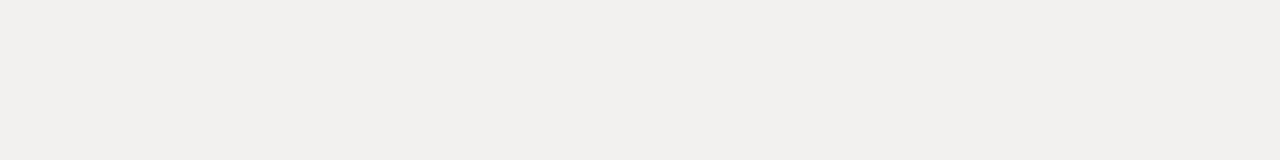
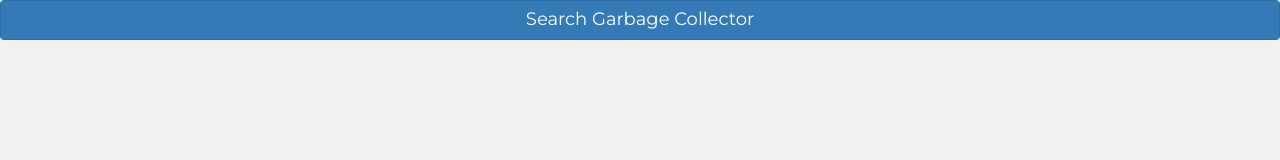
Before and after one commit to neekodev/gqck, a plain HTML site: page index.html in a window 1280 px wide. Drawn offline with nearby package versions, Linux system fonts and the light colour scheme; some packages are replaced by stand-ins of ours.

Commit message:
demo app

```diff
--- a/custom.css
+++ b/custom.css
@@ -3,6 +3,8 @@ html, body {
 	height: 100%;
 	margin: 0;
 	padding: 0;
+	background-color: #F2F1EF;
+	overflow: hidden;
 }
 body {
     font-family: 'Montserrat', sans-serif;
@@ -12,7 +14,6 @@ h1{
 }
 #map {
 	height: 100%;
-	background-color: #F2F1EF;
 }
 
 .info-window {
@@ -31,5 +32,13 @@ h1{
 
 #intro {
 	height: 100%;
-	background-color: #F2F1EF;
 }
+
+#search {
+  font-size:0.875em;
+  display:block;
+  left:-60px;
+  width:100%;
+  top: 0;
+  font-size: 18px;
+}
--- a/custom.js
+++ b/custom.js
@@ -1,4 +1,46 @@
 $(function () {
+    function defMap() {
+
+        var location = new google.maps.LatLng(10.3417, 123.8975);
+
+        var mapCanvas = document.getElementById('map');
+        var mapOptions = {
+            center: location,
+            zoom: 16,
+            panControl: false,
+            mapTypeId: google.maps.MapTypeId.ROADMAP,
+            disableDefaultUI: true
+        }
+        var map = new google.maps.Map(mapCanvas, mapOptions);
+
+        var marker = new google.maps.Marker({
+            position: location,
+            map: map
+        });
+
+        var contentString = '<div class="info-window">' +
+                '<h3>Margo Polo Cebu</h3>' +
+                '<div class="info-content">' +
+                '<p>Your Location.</p>' +
+                '</div>' +
+                '</div>';
+
+        var infowindow = new google.maps.InfoWindow({
+            content: contentString,
+            maxWidth: 400
+        });
+
+        marker.addListener('click', function () {
+            infowindow.open(map, marker);
+        });
+
+        var styles = [{"featureType": "landscape", "stylers": [{"saturation": -100}, {"lightness": 65}, {"visibility": "on"}]}, {"featureType": "poi", "stylers": [{"saturation": -100}, {"lightness": 51}, {"visibility": "off"}]}, {"featureType": "road.highway", "stylers": [{"saturation": -100}, {"visibility": "simplified"}]}, {"featureType": "road.arterial", "stylers": [{"saturation": -100}, {"lightness": 30}, {"visibility": "on"}]}, {"featureType": "road.local", "stylers": [{"saturation": -100}, {"lightness": 40}, {"visibility": "on"}]}, {"featureType": "transit", "stylers": [{"saturation": -100}, {"visibility": "off"}]}, {"featureType": "administrative.province", "stylers": [{"visibility": "off"}]}, {"featureType": "water", "elementType": "labels", "stylers": [{"visibility": "on"}, {"lightness": -25}, {"saturation": -100}]}, {"featureType": "water", "elementType": "geometry", "stylers": [{"hue": "#46bcec"}]}];
+
+        map.set('styles', styles);
+
+    }
+
+    google.maps.event.addDomListener(window, 'load', defMap);
 
     function initMap() {
         var collectorLocation = new google.maps.LatLng(10.327344, 123.906180);
@@ -80,11 +122,14 @@ $(function () {
         map.set('styles', styles);
     }
 
-    google.maps.event.addDomListener(window, 'load', initMap);
+    var search = document.getElementById('search');
+    google.maps.event.addDomListener(search, 'click', initMap);
 
     $('#map').hide();
+    $('#search').hide();
     $('#intro').delay(3000).fadeOut("slow", function() {
         $( "#map" ).fadeIn( "slow", function() {
+            $('#search').show();
         });
     });
 });
--- a/index.html
+++ b/index.html
@@ -8,6 +8,9 @@
         <link href='custom.css' rel='stylesheet' type='text/css'>
     </head>
     <body>
+        <div>
+            <button id="search" class="btn btn-primary">Search Garbage Collector</button>
+        </div>
         <div id="intro">
             <div class="images">
                 <img src="gqck.png" alt="Paris" class="center">
@@ -16,7 +19,6 @@
         <div id="map">
 
         </div>
-
         <script src="https://code.jquery.com/jquery-1.12.0.min.js"></script>
         <script src="https://maxcdn.bootstrapcdn.com/bootstrap/3.3.6/js/bootstrap.min.js"></script>
         <script src="https://maps.googleapis.com/maps/api/js?key=AIzaSyBKy2yYr2LPSCMrMm5r5-y6BqctSy5qQTo"></script>
```
